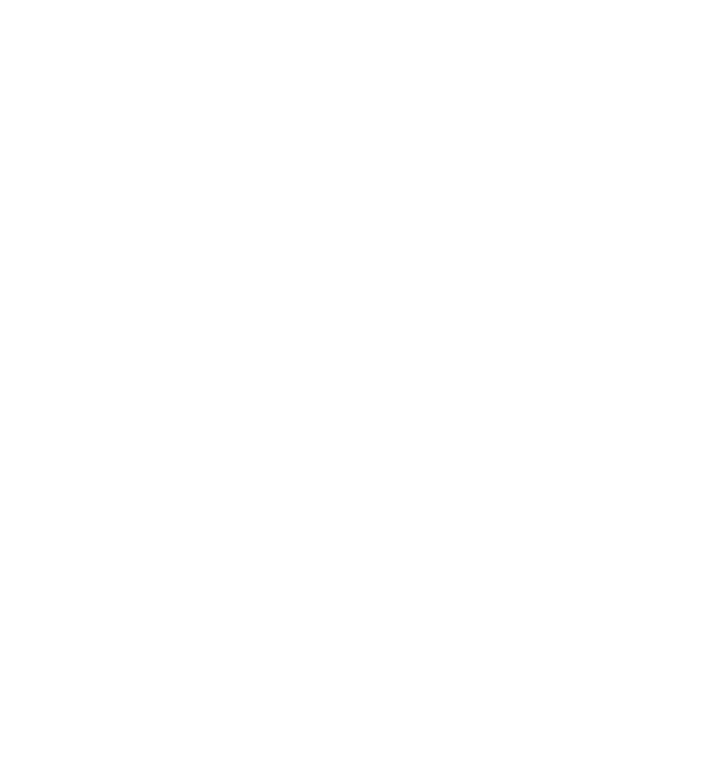
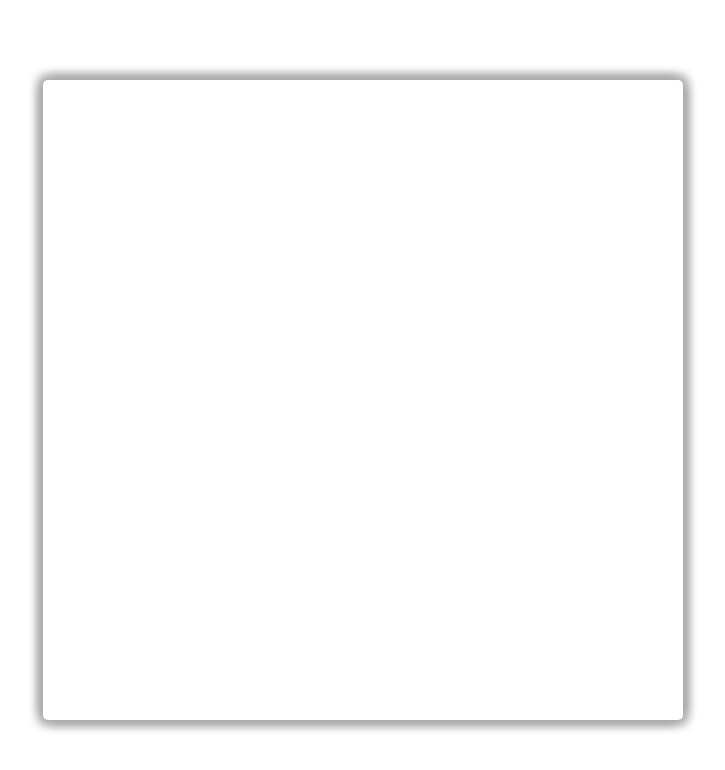
Before and after one commit to Sankalp-G/etch-a-sketch, a plain HTML site: page index.html in a window 1280 px wide. Shown: the whole page, without its empty margins (277-1002 px from the left). Drawn offline with Linux system fonts and the light colour scheme.

Commit message:
added container for cell grid

```diff
--- a/index.html
+++ b/index.html
@@ -2,7 +2,9 @@
 
 
 <body>
+    <div id="grid_container">
 
+    </div>
 </body>
 
 <head>
--- a/styles.css
+++ b/styles.css
@@ -0,0 +1,15 @@
+body{
+    display: flex;
+    align-content: center;
+    justify-content: center;
+    margin: 0px;
+}
+
+#grid_container{
+    height: 80vmin;
+    width: 80vmin;
+    margin: 10vmin;
+    background-color: white;
+    box-shadow: -5px 5px 10px rgb(173, 172, 172), -5px -5px 10px rgb(173, 172, 172), 5px -5px 10px rgb(173, 172, 172), 5px 5px 10px rgb(173, 172, 172);
+    border-radius: 5px;
+}
```
